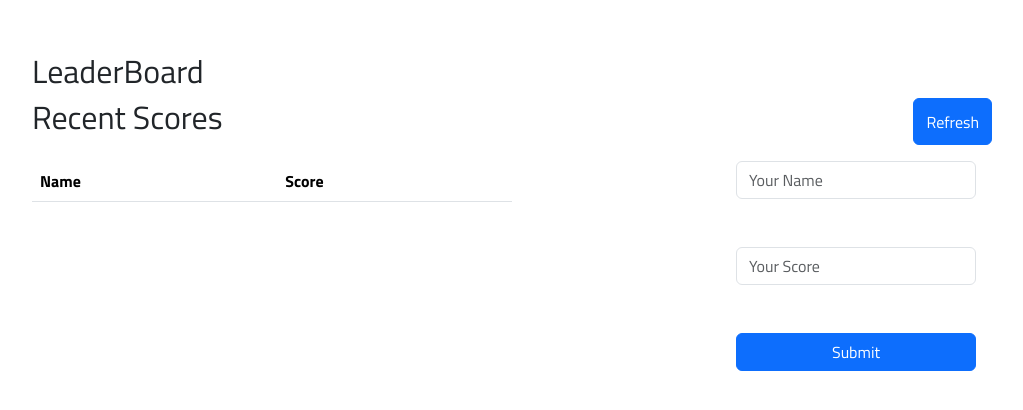
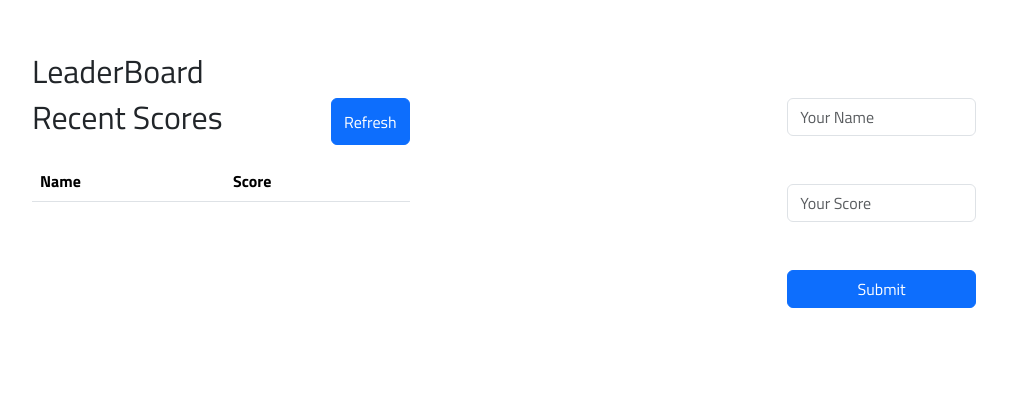
Before and after one commit to 10-menachi/leaderboard, a website built with webpack: page src/index.html in a window 1280 px wide. Shown: the part 108-518 px from the top of the page, without its empty margins (128-1151 px from the left). Built offline with nearby package versions, Linux system fonts and the light colour scheme.

Commit message:
Implement recommended changes

```diff
--- a/src/index.html
+++ b/src/index.html
@@ -26,11 +26,12 @@
     <h2>LeaderBoard</h2>
 
     <section>
-        <div class="head d-flex w-100 justify-content-between mb-3">
+        <div class="section">
+            <section class="table d-flex flex-column">
+                <div class="head d-flex justify-content-between w-50 mb-3">
                     <h2>Recent Scores</h2>
                     <button type="submit" class="btn btn-primary refresh">Refresh</button>
                 </div>
-        <div class="section">
                 <table class="table w-50">
                     <thead>
                         <tr>
@@ -41,6 +42,7 @@
                     <tbody class="table-body">
                     </tbody>
                 </table>
+            </section>
             <form action="" class="scores w-25">
                 <input type="text" class="form-control" id="name" placeholder="Your Name" required>
                 <input type="number" class="form-control" id="score" placeholder="Your Score" required>
```
Also changed, not shown: package.json (+4 -4 lines). Lines whose indentation alone changed are shown as unchanged.
